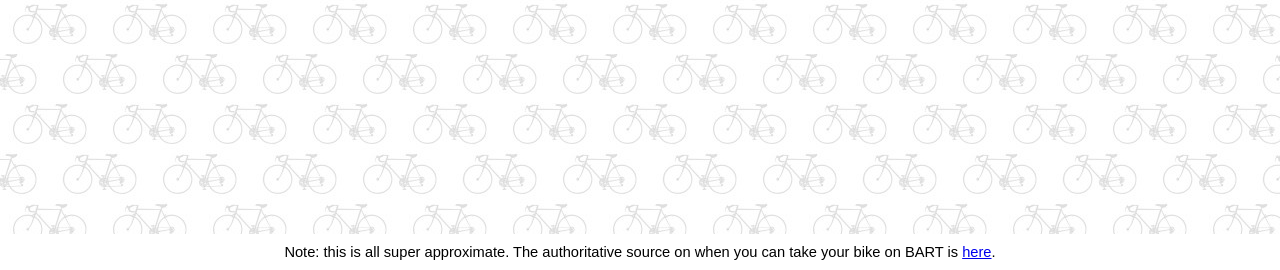
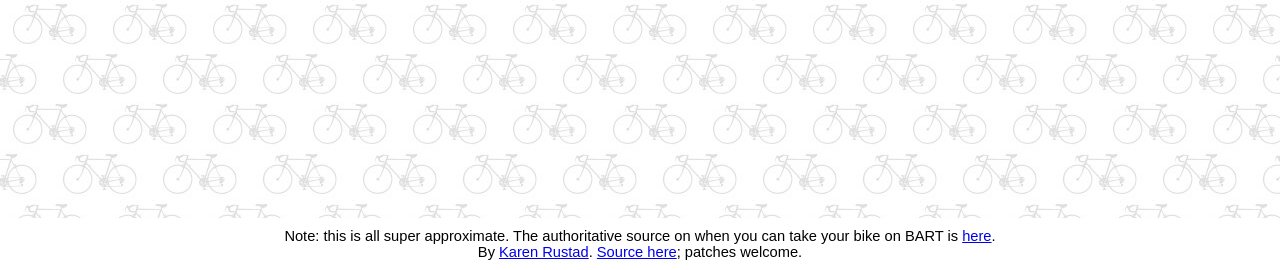
Before and after one commit to aldeka/bartbikes, a Flask app: page / in a window 1280 px wide. Shown: the part 530-800 px from the top of the page. Run offline with Flask 2, Linux system fonts and the light colour scheme.

Commit message:
Added source link and credit

```diff
--- a/templates/index.html
+++ b/templates/index.html
@@ -86,7 +86,8 @@
     </table>
 {% endif %}
 
-<div id="footer">Note: this is all super approximate. The authoritative source on when you can take your bike on BART is <a href="http://www.bart.gov/schedules/bystation.aspx">here</a>.</div>
+<div id="footer">Note: this is all super approximate. The authoritative source on when you can take your bike on BART is <a href="http://www.bart.gov/schedules/bystation.aspx">here</a>.<br/>
+By <a href="http://www.littlegreenriver.com">Karen Rustad</a>. <a href="https://github.com/aldeka/bartbikes">Source here</a>; patches welcome.</div>
 </div>
 </body>
 </html>
```
